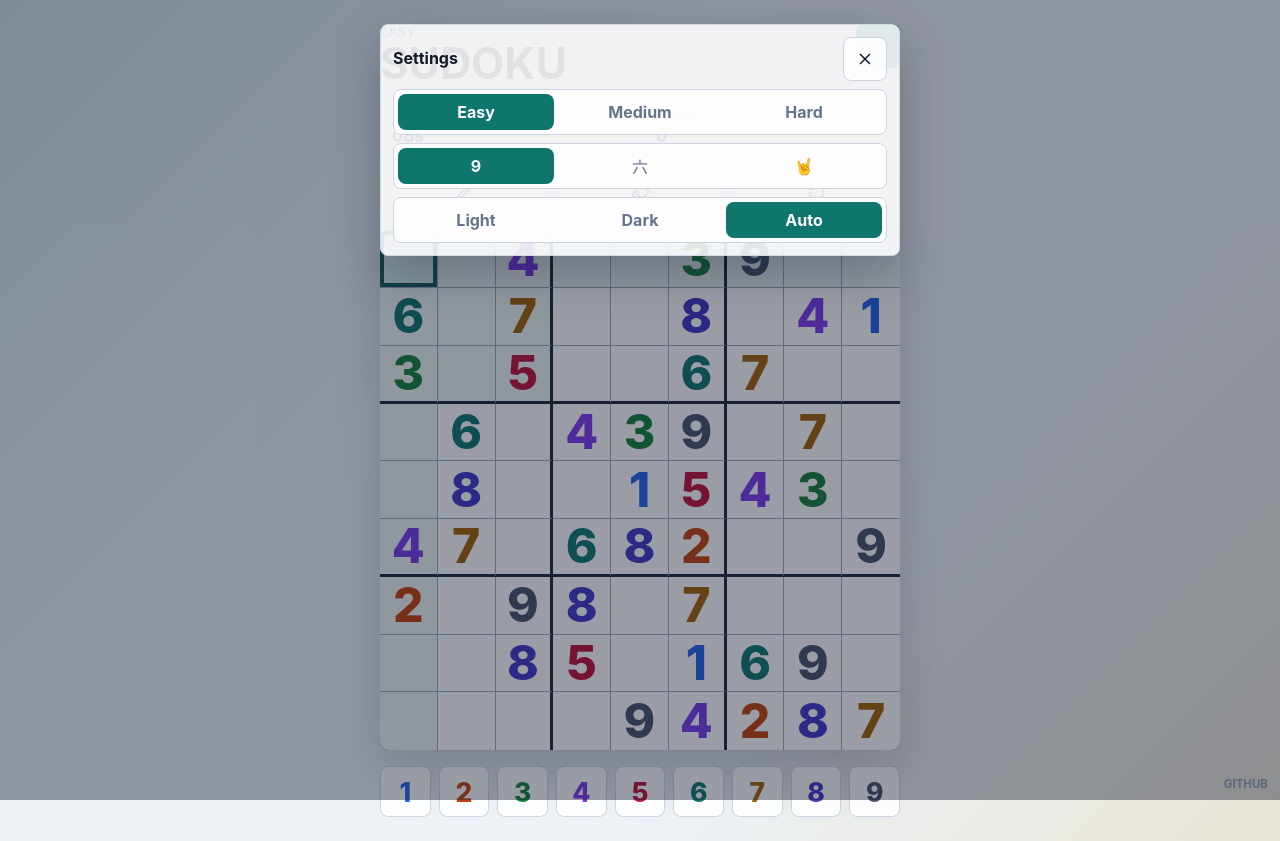
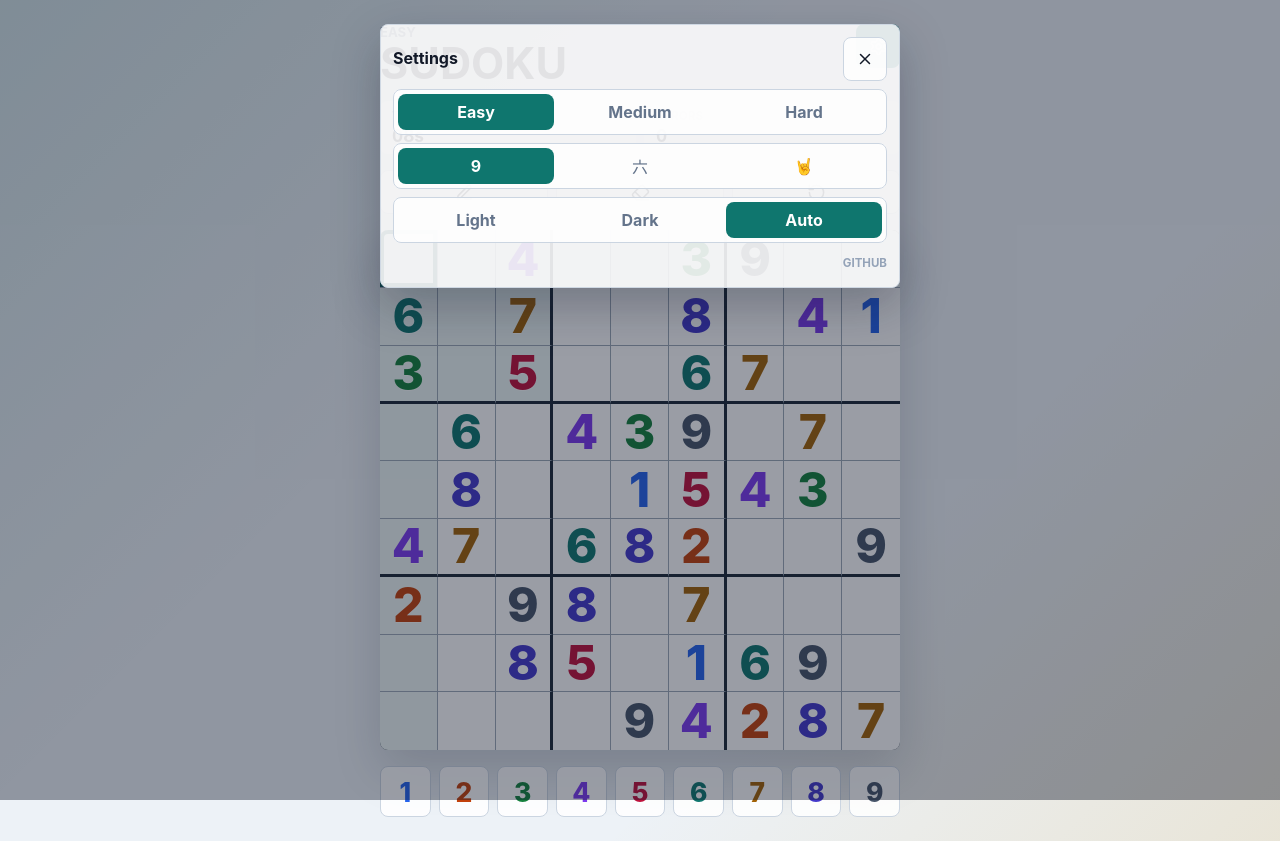
Before and after one commit to mgiberts/sudoku, a React app: page / in a window 1280 px wide. Both pictures are taken after a click on the button 878 px from the left and 46 px from the top of the page. Built offline with nearby package versions, Linux system fonts and the light colour scheme; the HTML template or start-up script is replaced by a standard one.

Commit message:
feat: move github footer

```diff
--- a/src/App.tsx
+++ b/src/App.tsx
@@ -33,16 +33,6 @@ const SudokuApp = () => {
 
 				<Board />
 			</section>
-
-			<footer className="app-footer">
-				<a
-					href="https://github.com/mgiberts/sudoku"
-					rel="noreferrer"
-					target="_blank"
-				>
-					GitHub
-				</a>
-			</footer>
 
 			<ModalSettings
 				open={settingsOpen}
--- a/src/ModalSettings.tsx
+++ b/src/ModalSettings.tsx
@@ -86,6 +86,15 @@ export const ModalSettings = ({
 						</button>
 					))}
 				</fieldset>
+				<div className="settings-footer">
+					<a
+						href="https://github.com/mgiberts/sudoku"
+						rel="noreferrer"
+						target="_blank"
+					>
+						GitHub
+					</a>
+				</div>
 			</section>
 		</div>
 	) : null;
--- a/src/styles.css
+++ b/src/styles.css
@@ -659,16 +659,16 @@ legend {
 	font-weight: 780;
 }
 
-.app-footer {
-	position: fixed;
-	right: var(--space-4);
-	bottom: var(--space-4);
-	z-index: 5;
-	height: var(--space-4);
+.settings-footer {
+	height: var(--space-6);
 	line-height: var(--space-4);
+	text-align: right;
+	justify-content: flex-end;
+	align-items: center;
+	display: flex;
 }
 
-.app-footer a {
+.settings-footer a {
 	color: var(--text-soft);
 	font-size: 0.72rem;
 	font-weight: 700;
```
